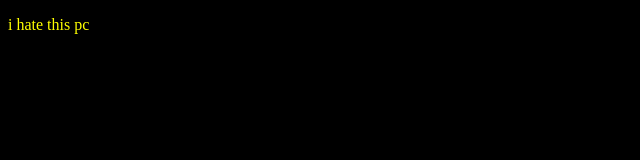
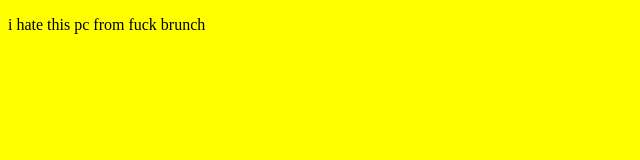
Before and after one commit to ibrahimm2022/test-git, a plain HTML site: page index.html in a window 1280 px wide. Shown: the whole page, without its empty margins (0-640 px from the left). Drawn offline with Linux system fonts and the light colour scheme.

Commit message:
from branch

```diff
--- a/index.html
+++ b/index.html
@@ -9,7 +9,7 @@
 </head>
 
 <body>
-  <p>i hate this pc</p>
+  <p>i hate this pc from fuck brunch</p>
 </body>
 
 </html>
--- a/style.css
+++ b/style.css
@@ -1,7 +1,7 @@
 body {
-  background-color: black;
+  background-color: yellow;
 }
 
 p {
-  color: yellow;
+  color: black;
 }
```
